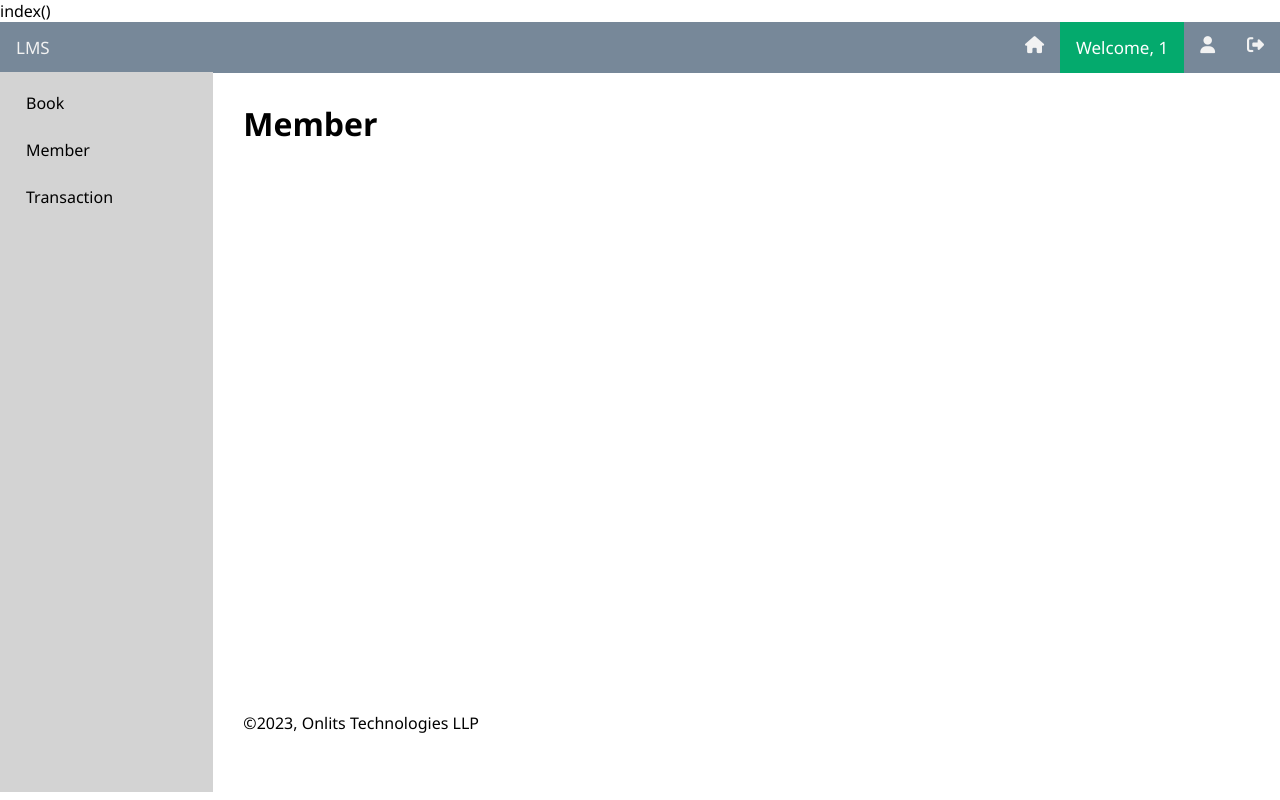
After one commit to onlits-learning-solutions/LMS, a PHP site: page /pages/member.php in a window 1280 px wide. The commit adds this page. Run offline with PHP 8.4, Linux system fonts and the light colour scheme; the visitor is signed in with stand-in values (Sample User, id 1).

Commit message:
Work completed till 20230824

```diff
--- a/src/autoload.php
+++ b/src/autoload.php
@@ -4,5 +4,4 @@ require __DIR__ . '/models/Book.php';
 require __DIR__ . '/models/Member.php';
 require __DIR__ . '/models/Transaction.php';
 require __DIR__ . '/models/User.php';
-require __DIR__ . '/navbar.php';
-require __DIR__ . '/models/profile.php';
+require __DIR__ . '/models/Library.php';
--- a/src/models/Book.php
+++ b/src/models/Book.php
@@ -2,19 +2,39 @@
 
 namespace LMS\src\models;
 
+use mysqli;
+
 class Book
 {
-    private $connection = null;
+    private string $id;
+    private string $title;
+    private string $edition;
+    private string $author;
+    private string $publication;
+    private string $isbn10;
+    private string $isbn13;
+    private string $pages;
+    private string $price;
 
-    public function __construct()
+
+    public function __construct($book)
     {
-        $this->connection = new \mysqli(SERVER, USERNAME, PASSWORD, DATABASE);
+        $this->id = $book['id'];
+        $this->title = $book['title'];
+        $this->edition = $book['edition'];
+        $this->author = $book['author'];
+        $this->publication = $book['publication'];
+        $this->isbn10 = $book['isbn10'];
+        $this->isbn13 = $book['isbn13'];
+        $this->pages = $book['pages'];
+        $this->price = $book['price'];
     }
 
-    public function index()
+    public static function index()
     {
+        $connection = new mysqli(SERVER, USERNAME, PASSWORD, DATABASE);
         $sql = "SELECT * FROM book";
-        $result = $this->connection->query($sql);
+        $result = $connection->query($sql);
         if ($result->num_rows > 0)
             return $result->fetch_all(MYSQLI_ASSOC);
         else
@@ -23,29 +43,20 @@ class Book
 
     public function details(int $id)
     {
-        $sql = "SELECT * FROM book WHERE id=$id";
-        $result = $this->connection->query($sql);
+        $connection = new mysqli(SERVER, USERNAME, PASSWORD, DATABASE);
+        $sql = "SELECT * FROM book  WHERE id=$id ";
+        $result = $connection->query($sql);
         if ($result->num_rows > 0)
             return $result->fetch_assoc();
         else
             return null;
     }
 
-    public function create($book)
-     {
-         $id =$book['id'];
-         $title =$book['title'];
-         $edition =$book['edition'];
-         $author =$book['author'];
-         $publication =$book['publication'];
-         $isbn10 =$book['isbn10'];
-         $isbn13 =$book['isbn13'];
-         $pages =$book['pages'];
-         $price =$book['price'];
-
-
-         $sql = "INSERT INTO book(id, title, edition, author, publication, isbn10, isbn13, pages, price) VALUES('$id', '$title','$edition','$author','$publication','$isbn10','$isbn13','$pages','$price')";
-         $this->connection->query($sql);
+    public function save()
+    {
+        $connection = new mysqli(SERVER, USERNAME, PASSWORD, DATABASE);
+         $sql = "INSERT INTO book(id, title, edition, author, publication, isbn10, isbn13, pages, price) VALUES('$this->id', '$this->title','$this->edition','$this->author','$this->publication','$this->isbn10','$this->isbn13','$this->pages','$this->price')";
+         $connection->query($sql);
          header("location:book.php");
      }
 
@@ -61,27 +72,25 @@ class Book
          $pages =$book['pages'];
          $price =$book['price'];
 
+         $connection = new mysqli(SERVER, USERNAME, PASSWORD, DATABASE);
          $sql = "UPDATE book SET id='$id', title='$title', edition='$edition', author='$author' , publication='$publication', isbn10='$isbn10', isbn13='$isbn13', pages='$pages', price='$price' WHERE id=$id";
-         $this->connection->query($sql);
+         $connection->query($sql);
          header('location:book.php');
      }
 
      public function delete(int $id)
      {
          $sql = "DELETE FROM book WHERE id=$id";
-         $this->connection->query($sql);
+         $connection = new mysqli(SERVER, USERNAME, PASSWORD, DATABASE);
+         $connection->query($sql);
          header("location:book.php");
      }
 
      public function count_book()
      {
          $sql = "SELECT COUNT(id) FROM book";
-         $result = $this->connection->query($sql);
+         $connection = new mysqli(SERVER, USERNAME, PASSWORD, DATABASE);
+         $result = $connection->query($sql);
          return $result->fetch_array();
      }
-
-    public function __destruct()
-    {
-        $this->connection->close();
-    }
 }
--- a/src/models/Member.php
+++ b/src/models/Member.php
@@ -0,0 +1,32 @@
+<?php
+
+namespace LMS\Models;
+
+use mysqli;
+
+class Member {
+    private string $memberId;
+    private string $name;
+    private string $gender;
+    private string $dateOfBirth;
+    private mysqli $connection;
+    public function __construct($member)
+    {
+        $this->memberId = $member['member_id'];
+        $this->name = $member['name'];
+        $this->gender = $member['gender'];
+        $this->dateOfBirth = $member['date_of_birth'];
+        $this->connection = new mysqli(SERVER, USERNAME, PASSWORD, DATABASE);
+    }
+    public static function index()
+    {
+        echo "index()";
+    }
+
+    public function save()
+    {
+        $sql = "INSERT INTO member() VALUES()";
+        $this->connection->query($sql);
+        header("Location:member.php");
+    }
+}
--- /dev/null
+++ b/src/pages/footer.php
@@ -0,0 +1 @@
+<p>&copy;2023, Onlits Technologies LLP</p>
--- /dev/null
+++ b/src/pages/member.php
@@ -0,0 +1,42 @@
+<?php
+
+use LMS\models\Member;
+require '../autoload.php';
+$members = Member::index();
+?>
+<!DOCTYPE html>
+<html lang="en">
+
+<head>
+    <meta charset="UTF-8">
+    <meta name="viewport" content="width=device-width, initial-scale=1.0">
+    <title>LMS - Member</title>
+    <link rel="stylesheet" href="../style.css">
+    <link rel="stylesheet" href="https://cdnjs.cloudflare.com/ajax/libs/font-awesome/6.4.2/css/all.min.css"
+        integrity="sha512-z3gLpd7yknf1YoNbCzqRKc4qyor8gaKU1qmn+CShxbuBusANI9QpRohGBreCFkKxLhei6S9CQXFEbbKuqLg0DA=="
+        crossorigin="anonymous" referrerpolicy="no-referrer" />
+</head>
+
+<body>
+    <div class="container">
+        <div class="topnav">
+            <?php require 'navbar.php' ?>
+        </div>
+        <div class="sub-container">
+            <aside class="sidenav">
+                <?php require 'sidebar.php' ?>
+            </aside>
+            <main class="main">
+                <div class="content">
+                    <!-- You content goes here!  -->
+                    <h1>Member</h1>
+                </div>
+                <footer class="footer">
+                    <?php require 'footer.php' ?>
+                </footer>
+            </main>
+        </div>
+    </div>
+</body>
+
+</html>
--- /dev/null
+++ b/src/pages/navbar.php
@@ -0,0 +1,16 @@
+<?php
+session_start();
+$user_id = $_SESSION['user_id'];
+?>
+<div class='nav'>
+  <div class="logo"><a href="#"><img src="">LMS</a></div>
+  <div class='topnav'>
+
+    <a href="../logout.php"><i class="fa-solid fa-right-from-bracket"></i></a>
+    <a href="../pages/library-profile.php"><i class="fa-solid fa-user"></i></a>
+    <a class='active'>Welcome,
+      <?= $user_id ?>
+    </a>
+    <a href="../pages/book.php"><i class="fa-solid fa-house"></i></a>
+  </div>
+</div>
--- /dev/null
+++ b/src/pages/sidebar.php
@@ -0,0 +1,5 @@
+<nav>
+    <a href="book.php">Book</a>
+    <a href="member.php">Member</a>
+    <a href="transaction.php">Transaction</a>
+</nav>
--- a/src/sidebar.php
+++ /dev/null
@@ -1 +0,0 @@
-<a href="new-book.php">ADD New Book</a>
--- a/src/style.css
+++ b/src/style.css
@@ -1,13 +1,19 @@
+* {
+    margin: 0px;
+    font-family: 'Segoe UI', Tahoma, Geneva, Verdana, sans-serif;
+}
+
+/* ------------------------- Index Page ------------------ */
 #login-form {
     position: relative;
     top: 20px;
     padding: 30px;
     font-family: 'Segoe UI', Tahoma, Geneva, Verdana, sans-serif;
     background-color: rgb(114, 204, 240);
+}
 
 
-}
-
+/* ------------------------- Form Control General -------------------- */
 label {
     display: block;
     padding: 5px;
@@ -105,15 +111,12 @@ I .content-table tbody tr:last-of-type {
     border: none;
 }
 
-body {
-    margin: 0px;
-}
-
 .logo {
     float: left;
 }
 
 .nav {
+
     background-color: lightslategray;
     overflow: hidden;
 }
@@ -137,15 +140,54 @@ body {
     color: white;
 }
 
-.logo {
-    text-align: center;
-    padding: 14px 16px;
-    text-decoration: none;
-    font-size: 17px;
-    font-weight: 200;
+
+/* ---------------------- Layout -------------------------------------- */
+.container {
+    display: grid;
+    grid-template-rows: 50px auto;
+}
+
+.topnav {
+    background-color: gray;
+}
+
+.sub-container {
+    display: grid;
+    grid-template-columns: 1fr 5fr;
+}
+
+.sidenav {}
+
+.main {
+    display: grid;
+    grid-template-rows: auto 50px;
+}
 
 
 
+/*----------------------profile table----------------------*/
 
-    font-family:'Trebuchet MS', 'Lucida Sans Unicode', 'Lucida Grande', 'Lucida Sans', Arial, sans-serif;
+.profile-table {
+display:grid;
+    width: 100%;
+    border-collapse: collapse;
+
 }
+
+.profile-table td,
+.profile-table th {
+    padding: 12px 15px;
+    border: 1px solid #ddd;
+    text-align: center;
+    font-size: 16px;
+}
+
+.profile-table th {
+    background-color: darkblue;
+    color: #ffffff;
+}
+
+
+.profile-table tbody tr:nth-child(even) {
+    background-color: #f5f5f5;
+}
```
Also changed, not shown: database/create-member-table.sql (added, +7 -0 lines), src/models/Library.php (renamed from src/models/profile.php, +25 -12 lines), src/navbar.php (deleted, +0 -29 lines), src/pages/book.php (+28 -18 lines), src/pages/edit-book.php (+16 -4 lines), src/pages/edit-profile.php (added, +88 -0 lines), src/pages/layout.php (added, +34 -0 lines), src/pages/library-profile.php (+22 -14 lines), src/pages/new-book.php (+27 -19 lines), src/pages/logout.php (renamed from src/logout.php).
